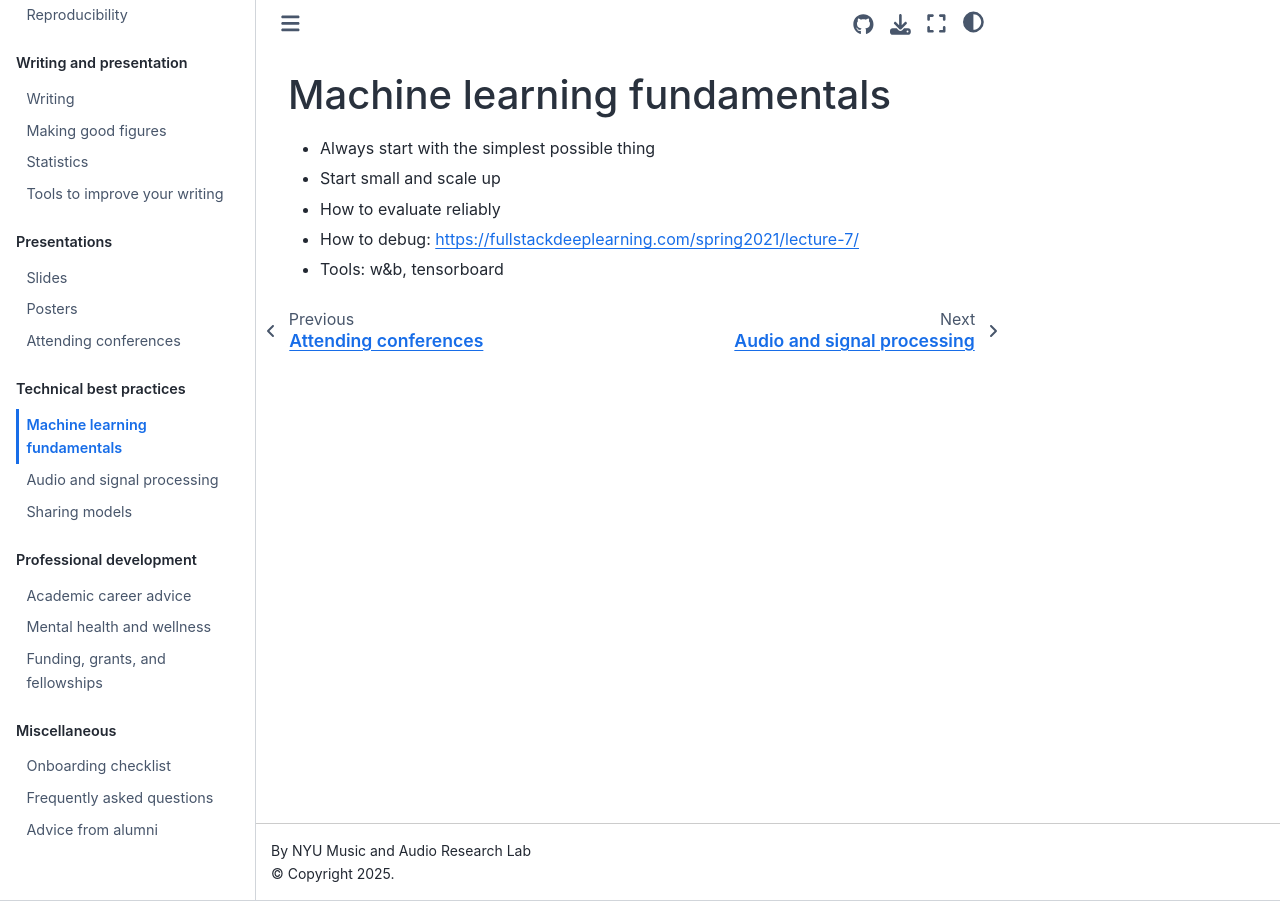
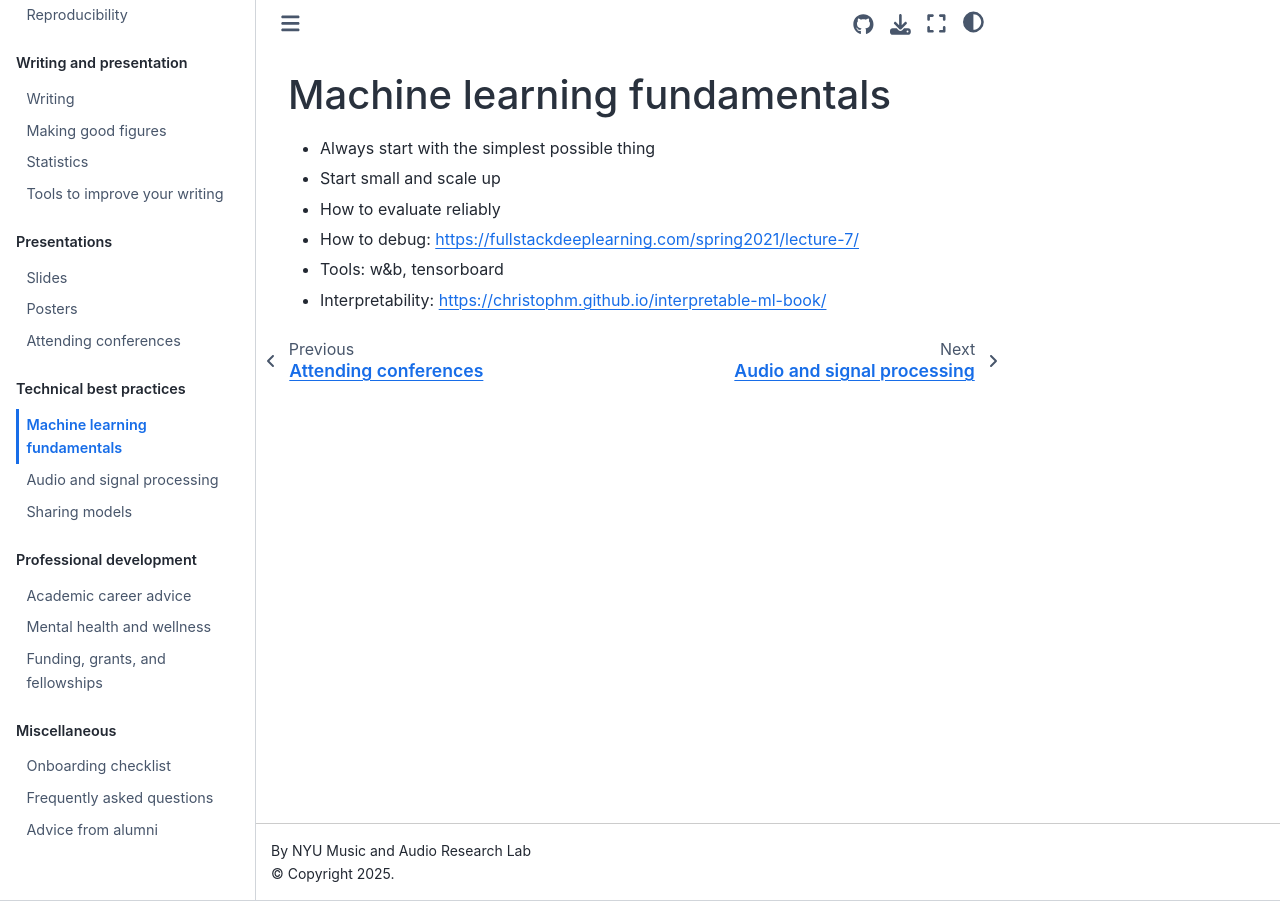
Before and after one commit to marl/marl-handbook, a Jupyter Book: the page built from ch6/ml.md, in a window 1280 px wide. Built offline with Jupyter Book 1.0.4 settings and Sphinx 7.4.7 and the Sphinx Book theme 1.1.4, drawn with Linux system fonts in a browser that asks for light colours; part of the change alters nothing that is shown.

Commit message:
added interpretability link

```diff
--- a/ch6/ml.md
+++ b/ch6/ml.md
@@ -5,3 +5,4 @@
 - How to evaluate reliably
 - How to debug: https://fullstackdeeplearning.com/spring2021/lecture-7/
 - Tools: w&b, tensorboard
+- Interpretability: https://christophm.github.io/interpretable-ml-book/
```
